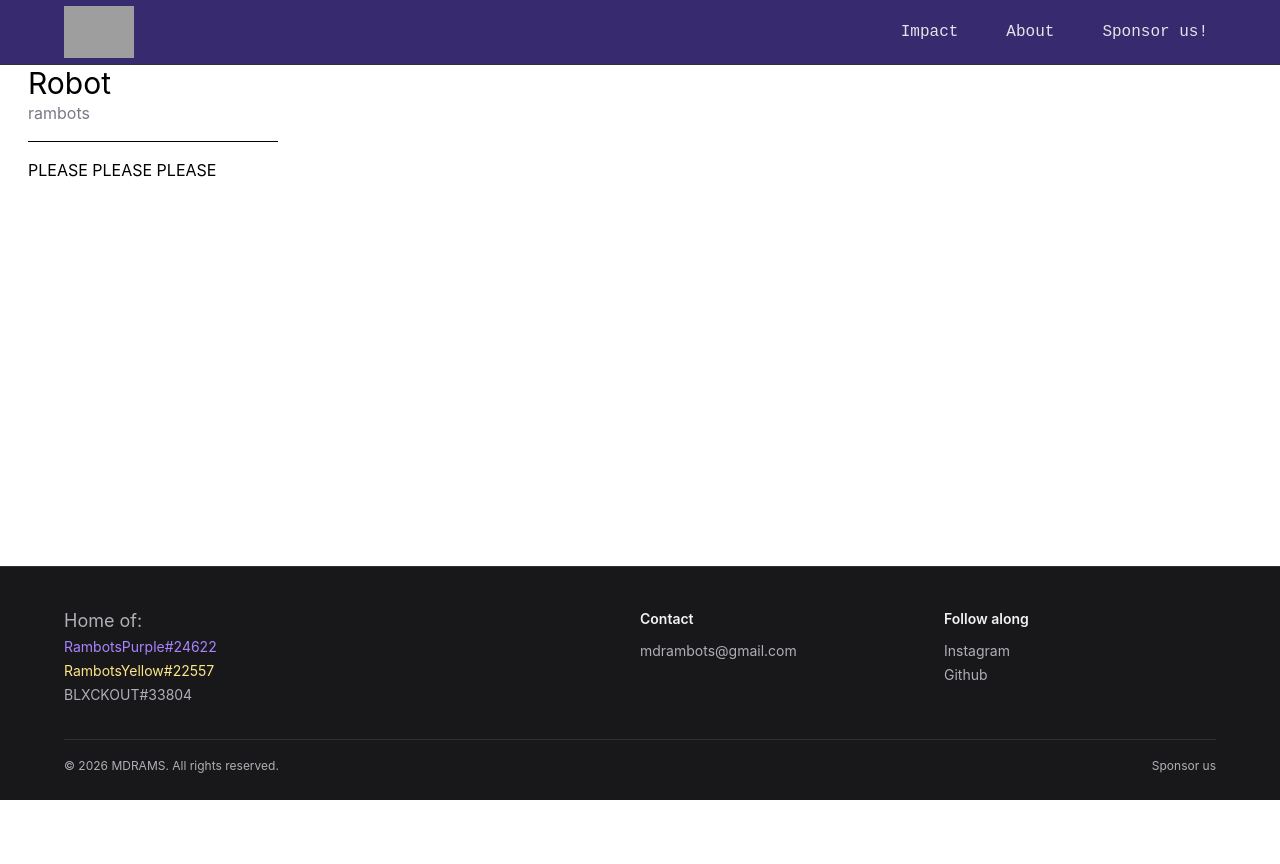
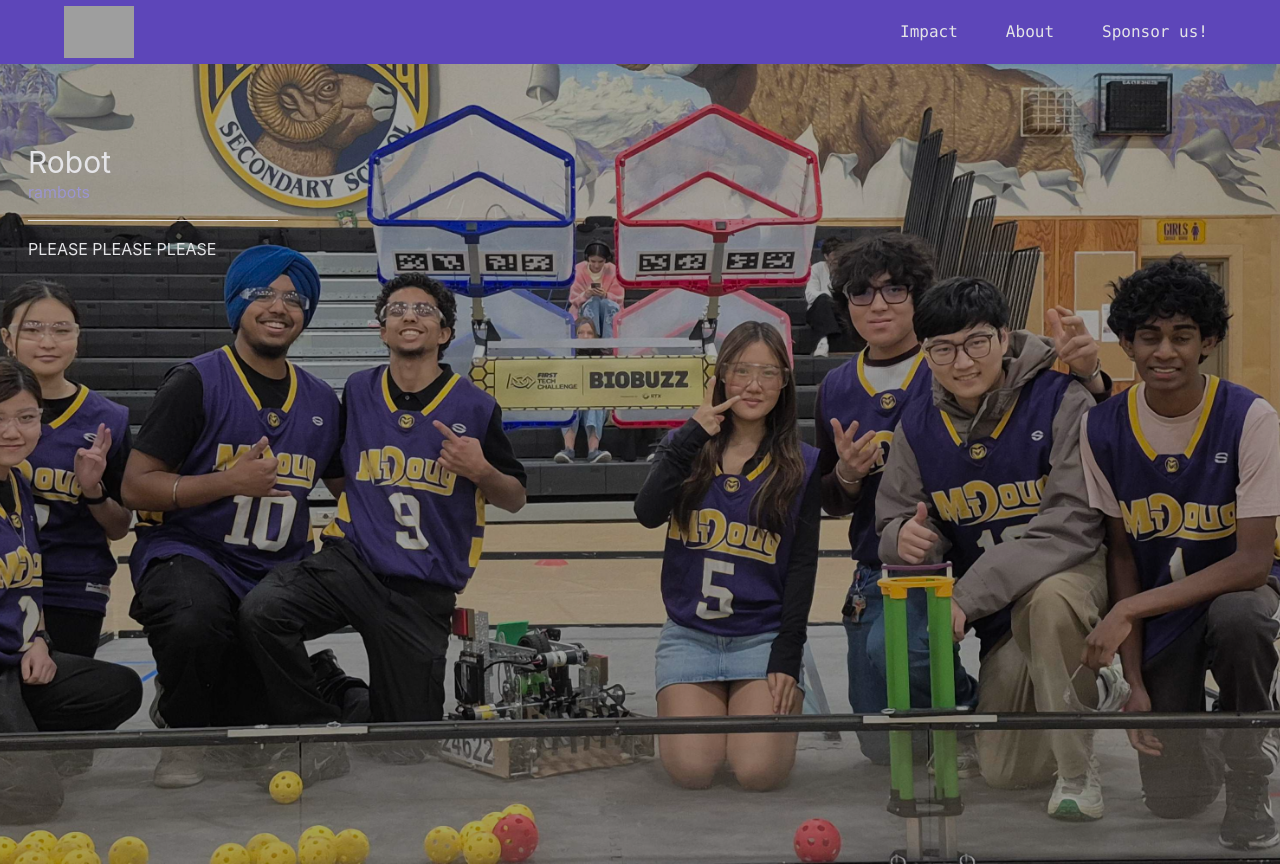
Before and after one commit to RambotsPurple/MDRAMS, an Astro site: page / in a window 1280 px wide. Shown: the top 864 px of the page. Before the commit the page ends 800 px from the top, so only its background shows below. Built offline with nearby package versions, Linux system fonts and the light colour scheme; Astro itself is replaced by a stand-in of ours; grey boxes are pictures that could not be loaded.

Commit message:
Going to finish the hero by tonight

```diff
--- a/astro.config.mjs
+++ b/astro.config.mjs
@@ -7,6 +7,11 @@ import tailwindcss from '@tailwindcss/vite';
 export default defineConfig({
   build: {
   format: 'file'
+
+},
+
+image: {
+   responsiveStyles:true
 },
 
   vite: {
--- a/src/components/hero.astro
+++ b/src/components/hero.astro
@@ -1,15 +1,24 @@
 ---
 import '../styles/global.css';
-// import img from '../imgs/img.jpg' //due to change
+import { Image } from 'astro:assets';
+import hero from '../assets/media/hero.jpg';
+
 ---
-<section>
-    <div class="bg -[url(img)] bg-local">
-        <div class="wrapper-CTA pl-7">
-            <div class="header text-3xl">Robot</div>
-            <div class="info text-(--color-rosy-granite-500)">rambots</div>
-            <hr class="my-4 w-1/5 ">
-            <!-- will add a button to link to sponsors US! or smtjing -->
-            <div class="support">PLEASE PLEASE PLEASE</div>
-        </div>
+<section class="hero h-lvh overflow-hidden grid *:col-start-1 *:row-start-1">
+    <Image
+        src={hero}
+        alt="landing page img"
+        decoding="async"
+        loading="eager"
+        fetchpriority="high"
+        class="hero-image h-full w-full object-cover object-center brightness-65"
+    />
+
+    <div class="wrapper-CTA  z-10 pl-7 pt-20 text-(--color-rosy-granite-100)">
+        <div class="header text-3xl">Robot</div>
+        <div class="info text-(--color-space-indigo-300)">rambots</div>
+        <hr class="my-4 w-1/5 ">
+        <!-- will add a button to link to sponsors US! or smtjing -->
+        <div class="support">PLEASE PLEASE PLEASE</div>
     </div>
 </section>
--- a/src/components/sponsors-section.astro
+++ b/src/components/sponsors-section.astro
@@ -0,0 +1,3 @@
+<section class="h-lvh bg-amber-500">
+    h
+</section>
--- a/src/layout/layout.astro
+++ b/src/layout/layout.astro
@@ -9,12 +9,13 @@ import Footer from "../components/footer.astro";
 	<head>
 		<meta charset="utf-8">
 		<meta name="viewport" content="width=device-width">
+		<link rel="icon" href="/favicon.svg" type="image/svg+xml">
 		<meta name="generator" content={Astro.generator} />
 		<title>{Astro.props.title}</title>
 	</head>
 	<body class="site-layout font-(family-name:-display) bg-rosy-granite-950">
 		<Navbar></Navbar>
-		<main>
+		<main class="inline-block">
 			<slot></slot>
 		</main>
 		<Footer></Footer>
--- a/src/styles/global.css
+++ b/src/styles/global.css
@@ -87,8 +87,7 @@
     position: sticky;
     top: 0;
     z-index: 20;
-    border-bottom: 1px solid var(--color-rosy-granite-800);
-    background: var(--color-indigo-velvet-700);
+    background: var( --color-indigo-velvet-500);
     color: var(--color-rosy-granite-100);
 }
 .site-header .nav-shell {
@@ -96,8 +95,7 @@
     align-items: center;
     justify-content: space-between;
     flex-wrap: wrap;
-    min-height: 4rem;
-    max-width: 80rem;
+    min-height: 2rem;
     margin-inline: auto;
     padding-inline: clamp(1.5rem, 5vw, 4rem);
 }
@@ -140,7 +138,7 @@
 .site-header[data-open='false'] .nav-panel { grid-template-rows: 0fr; opacity: 0; }
 .site-header .nav-inner { min-height: 0; overflow: hidden; }
 .site-header .nav-links { display: flex; flex-direction: column; padding-block: 0.25rem 1rem; }
-.site-header .nav-links a { display: flex; align-items: center; min-height: 44px; padding: 0.5rem; font-family: monospace; font-size: 1rem; }
+.site-header .nav-links a { display: flex; align-items: center; min-height: 44px; padding: 0.5rem; font-family: var(--font-mono); font-size: 1rem; font-weight: 500; }
 @media (min-width: 768px) {
     .site-header .menu-toggle { display: none; }
     .site-header .nav-panel { width: auto; transition: none; }
```
Also changed, not shown: public/favicon.ico (deleted), public/favicon.svg, src/assets/media/hero.jpg (added).
